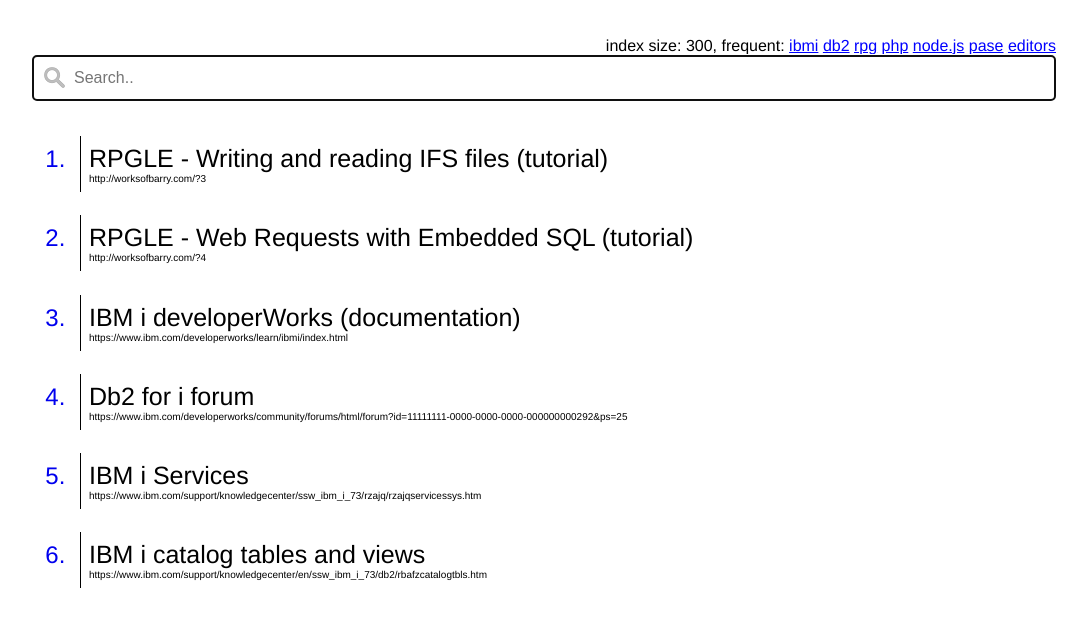
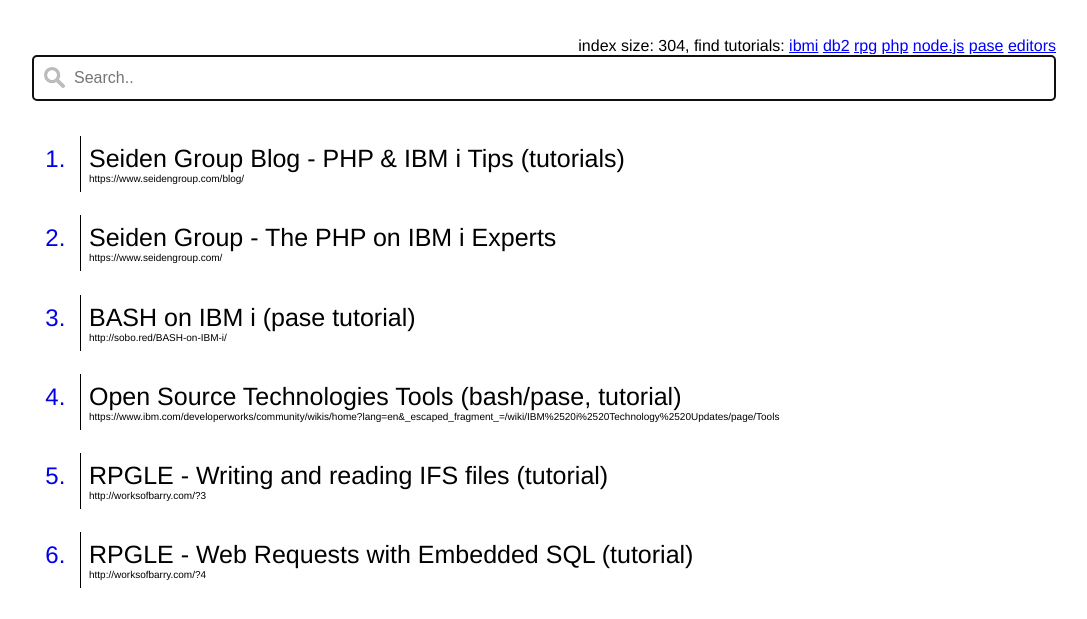
Before and after one commit to Club-Seiden/ibmisearch, a plain HTML site: page index.html in a window 1280 px wide. Shown: the part 177-796 px from the top of the page, without its empty margins (96-1183 px from the left). Drawn offline with Linux system fonts and the light colour scheme.

Commit message:
More links and change frequent buttons

```diff
--- a/data.json
+++ b/data.json
@@ -89,7 +89,7 @@ entries = [
   },
   {
     "link": "https://www.ibm.com/developerworks/ibmi/library/i-native-js-app-ibmi-with-nodejs/",
-    "title": "Native JavaScript applications on IBM i with Node.js"
+    "title": "Native JavaScript applications on IBM i with Node.js (intro tutorial)"
   },
   {
     "link": "http://www-01.ibm.com/support/knowledgecenter/ssw_i5_54/cl/mrgsrc.htm",
@@ -97,7 +97,7 @@ entries = [
   },
   {
     "link": "http://www.tutorialspoint.com/nodejs/nodejs_restful_api.htm",
-    "title": "Node.js RESTful API"
+    "title": "Node.js RESTful API (tutorial)"
   },
   {
     "link": "http://www-01.ibm.com/common/ssi/ShowDoc.wss?docURL=/common/ssi/rep_ca/3/872/ENUSAP15-0343/index.html&lang=en&request_locale=en",
@@ -661,15 +661,15 @@ entries = [
   },
   {
     "link": "https://www-356.ibm.com/partnerworld/wps/servlet/ContentHandler/pw_com_porting_ibmi_pase",
-    "title": "IBM PartnerWorld - IBM PASE for i"
+    "title": "IBM PartnerWorld - IBM PASE for i  (intro tutorial)"
   },
   {
     "link": "http://yips.idevcloud.com/wiki/index.php/PASE/PASENutshell",
-    "title": "YiPs Wiki (i powered) - PASE Nutshell"
+    "title": "YiPs Wiki (i powered) - PASE Nutshell (intro tutorial)"
   },
   {
-    "link": "https://www.ibm.com/support/knowledgecenter/ssw_ibm_i_71/rzalf/rzalfintro.htm",
-    "title": "IBM PASE for i"
+    "link": "https://www.ibm.com/support/knowledgecenter/ssw_ibm_i_73/rzalf/rzalfintro.htm",
+    "title": "IBM PASE for i (documentation)"
   },
   {
     "link": "https://stackoverflow.com/questions/20198551/is-there-a-difference-between-collection-and-library-in-sql",
@@ -725,7 +725,7 @@ entries = [
   { "title": "Giti", "link":"https://github.com/Club-Seiden/giti" },
   { "title": "ibm-i-enhanced", "link":"https://github.com/pierrickrouxel/ibm-i-enhanced" },
   { "title": "ibm_db for Python", "link":"https://github.com/ibmdb/python-ibmdb/wiki/APIs" },
-  { "title": "ibmi (Node.js)", "link":"https://github.com/smokerbag/ibmi" },
+  { "title": "ibmi client (Node.js)", "link":"https://github.com/smokerbag/ibmi" },
   { "title": "ibmichroot", "link":"https://bitbucket.org/litmis/ibmichroot" },
   { "title": "ibmidash", "link":"https://bitbucket.org/litmis/ibmidash" },
   { "title": "ibmiperzl", "link":"https://bitbucket.org/litmis/ibmiperzl" },
@@ -798,8 +798,8 @@ entries = [
   { "title": "Blog with various IBM i Open Source articles by Josh Hall", "link": "http://sobo.red" },
   { "title": "youngiprofessionals / YiPs", "link": "http://youngiprofessionals.com"},
   { "title": "Using Git from RDi", "link": "http://www.shieldadvanced.com/Blog/ibm-i/getting-ready-for-open-source-development/"},
-  { "title": "PHP on IBM i Blog", "link": "https://godzillai5.wordpress.com/" },
-  { "title": "Node.js, PASE, and Python Intro", "link": "https://www.gitbook.com/@litmis"},
+  { "title": "PHP on IBM i Blog (tutorials)", "link": "https://godzillai5.wordpress.com/" },
+  { "title": "Node.js, PASE, and Python Intro (tutorial)", "link": "https://www.gitbook.com/@litmis"},
   { "title": "ILEditor, a free ILE/RPG IDE", "link": "http://worksofbarry.com/ileditor/"},
   { "title": "IBM i documentation (all versions)", "link": "https://www.ibm.com/support/knowledgecenter/ssw_ibm_i"},
   { "title": "Coding in RPG IV - a beginner's tutorial", "link": "http://ibm.biz/rpgCafe_Rpg_Tutorial_Older_Syntax"},
@@ -807,9 +807,9 @@ entries = [
   { "title": "Rational Developer for i (IDE / Editor)", "link": "https://www.ibm.com/developerworks/downloads/r/rdi/index.html"},
   { "title": "IBMiCmd: x86 Notepad++ plugin for ILE development on IBM i (Editor)", "link": "http://worksofbarry.com/npp/"},
   { "title": "SQL's Other Fetch Options", "link": "https://www.itjungle.com/2009/05/13/fhg051309-story02/" },
-  { "title": "Node.js (developerWorks)", "link": "https://www.ibm.com/developerworks/community/wikis/home?lang=en#!/wiki/IBM%20i%20Technology%20Updates/page/Node.js" },
+  { "title": "Node.js (developerWorks) (tutorials)", "link": "https://www.ibm.com/developerworks/community/wikis/home?lang=en#!/wiki/IBM%20i%20Technology%20Updates/page/Node.js" },
   { "title": "Node.js: DB2 for i Access APIs - New", "link": "https://www.ibm.com/developerworks/community/wikis/home?lang=en#!/wiki/IBM%20i%20Technology%20Updates/page/DB2%20for%20i%20Access%20APIs%20-%20New" },
-  { "title": "The new DB2 driver and toolkit for Node.js on IBM i", "link": "https://www.ibm.com/developerworks/community/wikis/home?lang=en#!/wiki/IBM%20i%20Technology%20Updates/page/The%20new%20DB2%20driver%20and%20toolkit%20for%20Node.js%20on%20IBM%20i" },
+  { "title": "The new DB2 driver and toolkit for Node.js on IBM i (tutorial)", "link": "https://www.ibm.com/developerworks/community/wikis/home?lang=en#!/wiki/IBM%20i%20Technology%20Updates/page/The%20new%20DB2%20driver%20and%20toolkit%20for%20Node.js%20on%20IBM%20i" },
   { "title": "Common IBM i API Prototypes for RPG", "link": "http://www.midrangenews.com/view?id=2384" },
   { "title": "Using SSH-COPY-ID (tutorial)", "link": "https://www.ssh.com/ssh/copy-id"},
   { "title": "IBM i Home", "link": "https://www.ibm.com/power/operating-systems/ibm-i"},
@@ -826,7 +826,12 @@ entries = [
   { "title": "Db2 for i forum", "link": "https://www.ibm.com/developerworks/community/forums/html/forum?id=11111111-0000-0000-0000-000000000292&ps=25"},
   { "title": "IBM i developerWorks (documentation)", "link":"https://www.ibm.com/developerworks/learn/ibmi/index.html"},
   { "title": "RPGLE - Web Requests with Embedded SQL (tutorial)", "link": "http://worksofbarry.com/?4"},
-  { "title": "RPGLE - Writing and reading IFS files  (tutorial)", "link": "http://worksofbarry.com/?3"}
+  { "title": "RPGLE - Writing and reading IFS files  (tutorial)", "link": "http://worksofbarry.com/?3"},
+  { "title": "Open Source Technologies Tools (bash/pase, tutorial)", "link": "https://www.ibm.com/developerworks/community/wikis/home?lang=en&_escaped_fragment_=/wiki/IBM%2520i%2520Technology%2520Updates/page/Tools"},
+  { "title": "BASH on IBM i (pase tutorial)", "link": "http://sobo.red/BASH-on-IBM-i/"},
 
 
+  { "title": "Seiden Group - The PHP on IBM i Experts", "link": "https://www.seidengroup.com/"},
+  { "title": "Seiden Group Blog - PHP & IBM i Tips (tutorials)", "link": "https://www.seidengroup.com/blog/"}
+
 ]
--- a/index.html
+++ b/index.html
@@ -16,7 +16,7 @@
     <div id="bodycontent">
       <div id="quicksearch">
         index size: <span id="indexsize"></span>,
-        frequent:
+        find tutorials:
         <span id="qsbutton" OnClick="quickSearch(this);">ibmi</span>
         <span id="qsbutton" OnClick="quickSearch(this);">db2</span>
         <span id="qsbutton" OnClick="quickSearch(this);">rpg</span>
--- a/js/index.js
+++ b/js/index.js
@@ -81,15 +81,15 @@
         break;
 
       case "php":
-        search = "php";
+        search = "php tutorial";
         break;
 
       case "node.js":
-        search = "Node.js";
+        search = "node.js tutorial";
         break;
 
       case "pase":
-        search = "pase";
+        search = "pase tutorial";
         break;
 
       case "editors":
```
